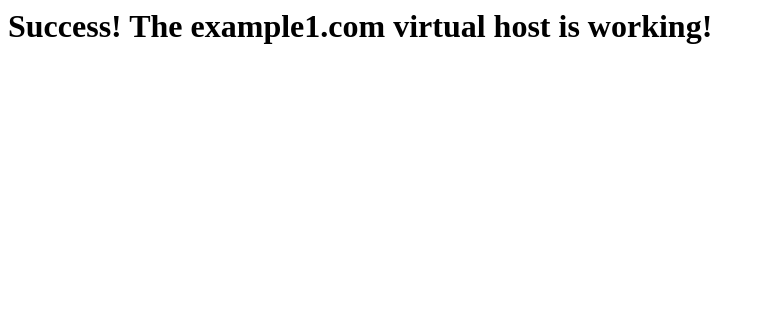
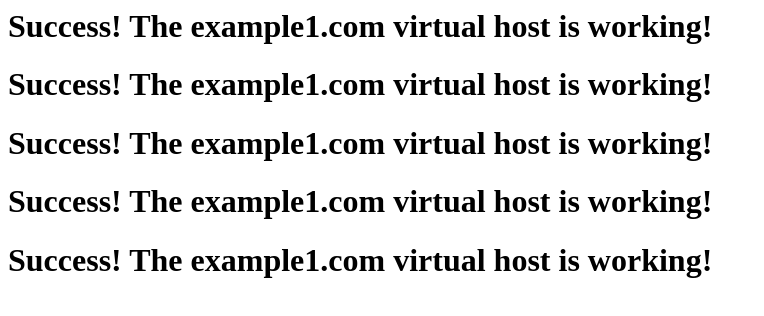
Before and after one commit to G24Joshi/apache1-dockerfile, a plain HTML site: page index.html in a window 1280 px wide. Shown: the whole page, without its empty margins (0-764 px from the left). Drawn offline with Linux system fonts and the light colour scheme.

Commit message:
second commit

```diff
--- a/index.html
+++ b/index.html
@@ -4,5 +4,9 @@
     </head>
     <body>
         <h1>Success!  The example1.com virtual host is working!</h1>
+        <h1>Success!  The example1.com virtual host is working!</h1>
+        <h1>Success!  The example1.com virtual host is working!</h1>
+        <h1>Success!  The example1.com virtual host is working!</h1>
+        <h1>Success!  The example1.com virtual host is working!</h1>
     </body>
 </html>
```
